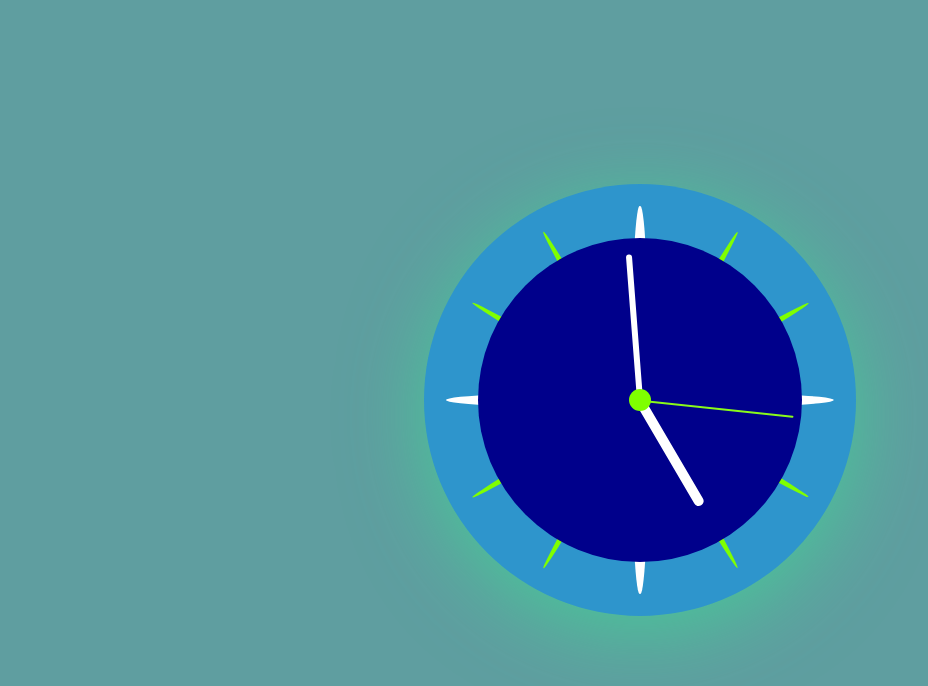
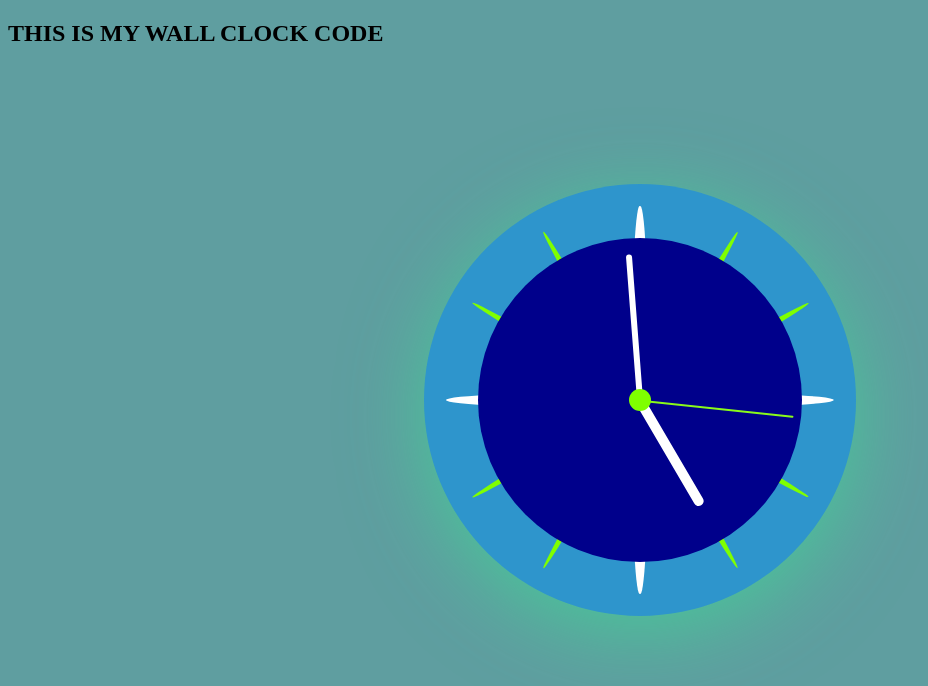
Before and after one commit to Madhan-Sai-MM/CLOCK, a website: page public/clock.html in a window 1280 px wide. Shown: the whole page, without its empty margins (0-928 px from the left). Drawn offline with Linux system fonts and the light colour scheme.

Commit message:
html modified

```diff
--- a/public/clock.html
+++ b/public/clock.html
@@ -8,6 +8,7 @@
     <link rel="stylesheet" href="clock.css">
 </head>
 <body>
+  <h2>THIS IS MY WALL CLOCK CODE</h2>
     <div class="bigbox position">
         <div class="clock-ctn position">
           <div class="markers position cardinal" id="m-12-6"></div>
```
